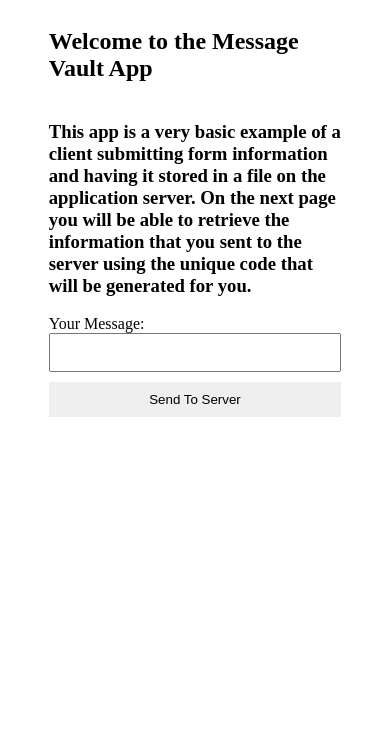
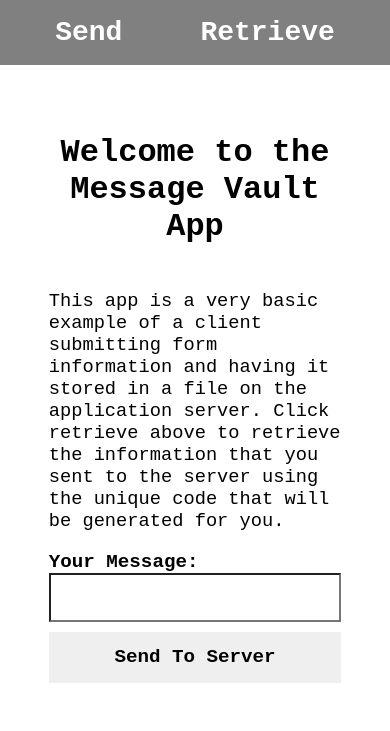
Before and after one commit to jwpaudio/messagevault, a website: page public/index.html in a window 390 px wide. Drawn offline with Linux system fonts and the light colour scheme.

Commit message:
UI updates and support for mobile devices

```diff
--- a/data/data.json
+++ b/data/data.json
@@ -1 +1 @@
-[{"id":"8083a0","message":"Talk to me goose"},{"id":"a04c06","message":"I think it's time to take Harper out"},{"id":"b4005e","message":"Let's have a hot date tonight"},{"id":"d83c19","message":"Wan't to have a hot date tonight?"},{"id":"00f87b","message":"Hello"}]
+[{"id":"8083a0","message":"Talk to me goose"},{"id":"a04c06","message":"I think it's time to take Harper out"},{"id":"b4005e","message":"Let's have a hot date tonight"},{"id":"d83c19","message":"Wan't to have a hot date tonight?"},{"id":"00f87b","message":"Hello"},{"id":"c45799","message":"Hello"},{"id":"c4dd2a","message":"Hello"},{"id":"e74ef1","message":"asdf"}]
--- a/public/index.html
+++ b/public/index.html
@@ -9,12 +9,15 @@
     <script src="main.js" defer></script>
   </head>
   <body>
+    <div id="nav-bar">
+      <div id="nav-bar-left"><span id="nav-bar-title">Message Vault App<span></div>
+      <div id="nav-bar-right"><span class="navlinks"><a href="./">Send</a></span><span class="navlinks"><a href="./retrieve">Retrieve</a></span></div>
+    </div>
     <div class="main">
       <h2>Welcome to the Message Vault App</h2>
       <h3>
         This app is a very basic example of a client submitting form information
-        and having it stored in a file on the application server. On the next
-        page you will be able to retrieve the information that you sent to the
+        and having it stored in a file on the application server. Click retrieve above to retrieve the information that you sent to the
         server using the unique code that will be generated for you.
       </h3>
       <form class="form">
--- a/public/main.js
+++ b/public/main.js
@@ -30,7 +30,7 @@ function handleSubmit() {
         responseElement.innerText =
           "SERVER RESPONSE:  You didn't enter anything, try again.";
       } else {
-        responseElement.innerHTML = `<span style='color: green'>SERVER RESPONSE: Success!</span><br /><br /><span>Your secret code is: <h2 style='color: red'>${response.id}</h2></span><h4>Click <a href='/retrieve'>Here</a> to go to the next page so you can retrieve your data.</h4>`;
+        responseElement.innerHTML = `<span style='color: green'>SERVER RESPONSE: Success!</span><br /><br /><span>Your secret code is: <h2 style='color: red'>${response.id}</h2></span>`;
       }
     })
     .catch((error) => {
--- a/public/styles.css
+++ b/public/styles.css
@@ -1,22 +1,87 @@
 body {
   display: flex;
+  flex-direction: column;
   justify-content: center;
+  align-items: center;
+  margin: 0;
+  padding: 0;
+}
+#nav-bar {
+  height: 50px;
+  width: 90vw;
+  background-color: grey;
+  display: flex;
+  flex-direction: row;
+  padding-left: 5vw;
+  padding-right: 5vw;
+}
+#nav-bar-left {
+  display: flex;
+  flex-direction: row;
+  width: 40vw;
+}
+#nav-bar-title {
+  display: flex;
+  align-items: center;
+  font-size: x-large;
+  font-weight: bold;
+  color: white;
+  font-family: "Courier New", Courier, monospace;
+  height: 100%;
+}
+#nav-bar-right {
+  display: flex;
+  flex-direction: row;
+  width: 50vw;
+  justify-content: flex-end;
+}
+.navlinks {
+  display: flex;
+  align-items: center;
+  margin-left: 2vw;
+  margin-right: 2vw;
+}
+.navlinks > a {
+  text-decoration: none;
+  font-family: "Courier New", Courier, monospace;
+  color: white;
+  font-weight: lighter;
+  font-size: 1.4em;
+}
+.navlinks > a:hover {
+  color: black;
 }
 .main {
   display: flex;
   flex-direction: column;
   align-items: center;
   width: 75vw;
+  margin-top: 5vh;
+  font-family: "Courier New", Courier, monospace;
+}
+.main > h2 {
+  font-family: "Courier New", Courier, monospace;
+  text-align: center;
+  font-size: 2em;
+}
+.main > h3 {
+  font-weight: normal;
 }
 .form {
   display: flex;
   flex-direction: column;
   width: 100%;
+  font-weight: bold;
+  font-size: 1.2em;
 }
 
 #secretMessage[type="text"],
 #uniqueCode[type="text"] {
   padding: 10px;
+  font-family: "Courier New", Courier, monospace;
+  font-weight: bold;
+  font-size: 0.9em;
+  -webkit-appearance: none;
 }
 #submit,
 #retrieveSubmit {
@@ -24,6 +89,10 @@ body {
   width: 100%;
   padding: 10px 10px;
   margin-top: 10px;
+  font-family: "Courier New", Courier, monospace;
+  font-weight: bold;
+  font-size: 1em;
+  -webkit-appearance: none;
 }
 #submit:hover,
 #retrieveSubmit:hover {
@@ -34,3 +103,32 @@ body {
 #retrieve-response {
   text-align: center;
 }
+
+@media only screen and (max-width: 615px) {
+  #nav-bar {
+    height: 65px;
+  }
+  #nav-bar-left {
+    display: none;
+  }
+  #nav-bar-right {
+    width: 90vw;
+    justify-content: center;
+  }
+  .navlinks {
+    margin-left: 10vw;
+    margin-right: 10vw;
+  }
+  .navlinks > a {
+    font-weight: bold;
+    font-size: 1.75em;
+  }
+  #submit,
+  #retrieveSubmit {
+    height: 6vh;
+  }
+  #secretMessage[type="text"],
+  #uniqueCode[type="text"] {
+    height: 3vh;
+  }
+}
```
Also changed, not shown: public/retrieve.html (+4 -0 lines).
